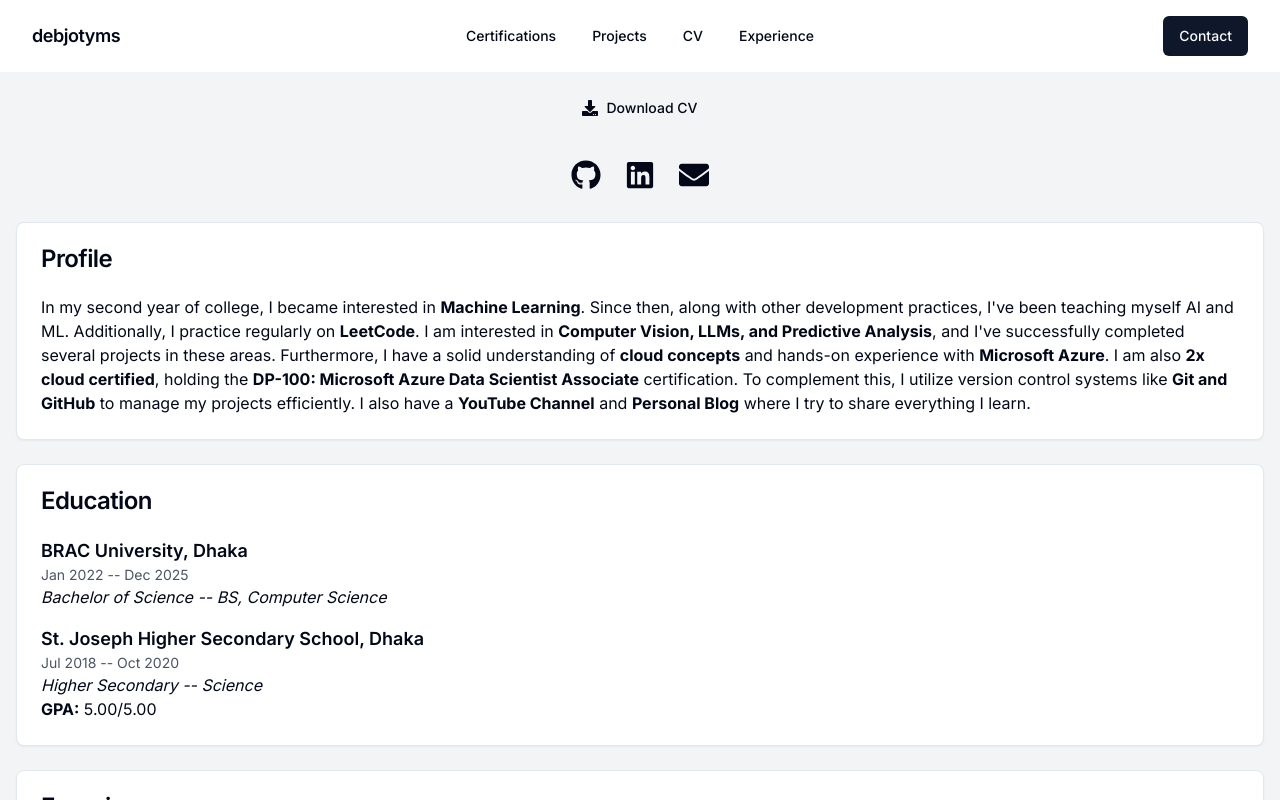
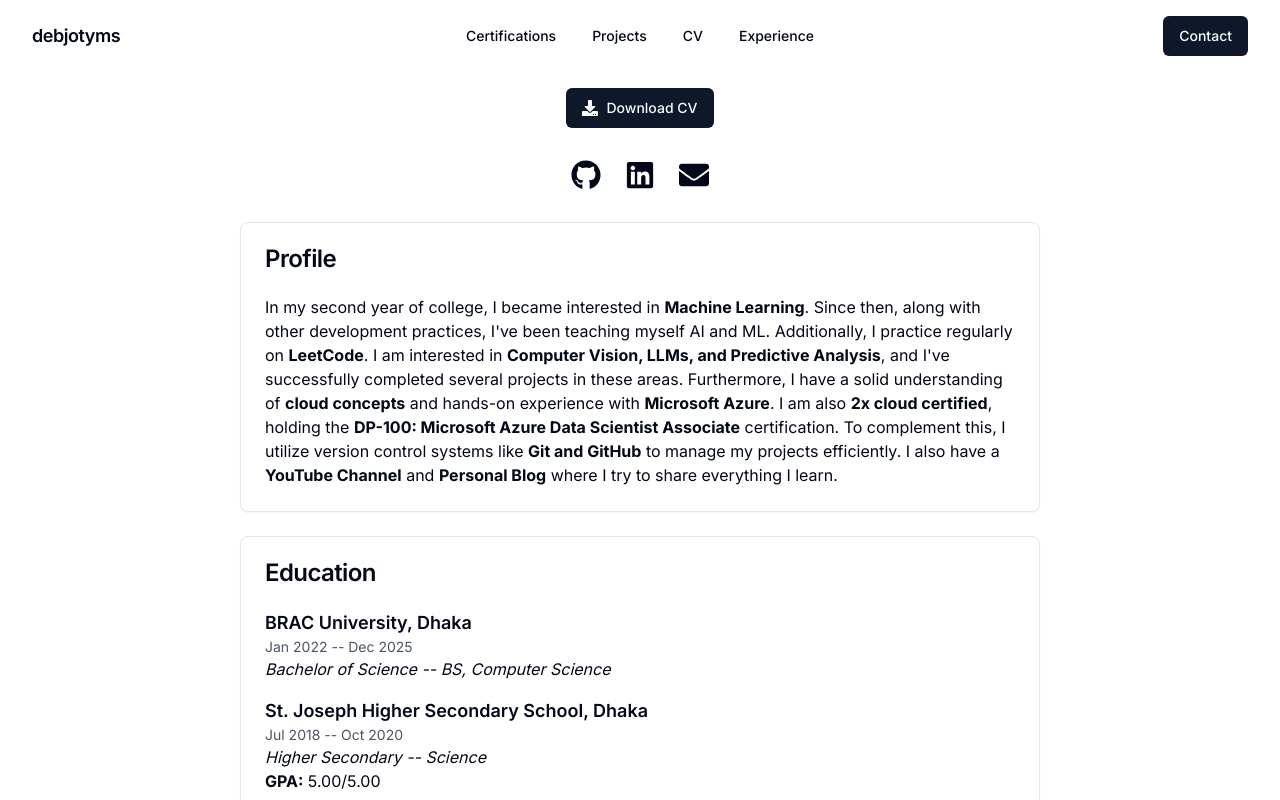
Before and after one commit to debjotyms/debjotyms.github.io, a Next.js app: page /cv in a window 1280 px wide. Shown: the top 800 px of the page. Built offline with nearby package versions, Linux system fonts and the light colour scheme.

Commit message:
feat: restored cv

```diff
--- a/src/app/coming/page.tsx
+++ /dev/null
@@ -1,8 +0,0 @@
-import ComingSoon from "@/components/coming";
-import React from "react";
-
-function ComingSoonPage() {
-  return <main className="px-4 flex items-center flex-col md:container"></main>;
-}
-
-export default ComingSoonPage;
--- a/src/app/cv/page.tsx
+++ b/src/app/cv/page.tsx
@@ -15,11 +15,11 @@
 
 const CVPage = () => {
   return (
-    <div className="min-h-screen bg-gray-100 p-4">
+    <div className="min-h-screen p-4 px-60">
       {/* Download Button */}
       <div className="flex justify-center mb-8">
-        <a href="/Debjoy_Mitra_CV.pdf" download>
-          <Button variant="primary" className="flex items-center">
+        <a href="/cv.pdf" download>
+          <Button className="flex items-center">
             <FaDownload className="w-4 h-4 mr-2" />
             Download CV
           </Button>
```
